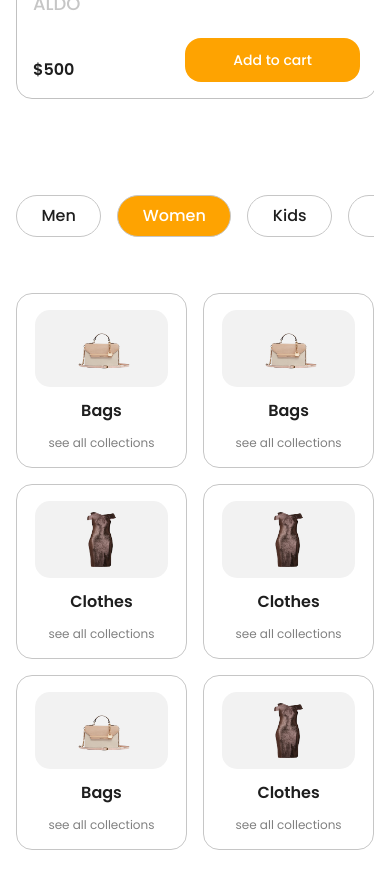
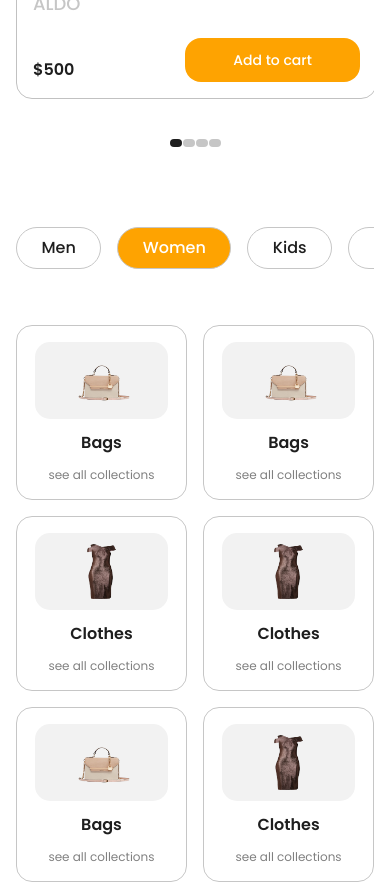
Before and after one commit to matusalab-dev/Gebeya, a Next.js app: page / in a window 390 px wide. Shown: the part 1360-2243 px from the top of the page. Built offline with nearby package versions, Linux system fonts and the light colour scheme.

Commit message:
add UI of slide buttons

```diff
--- a/src/components/BrowseByCategory.jsx
+++ b/src/components/BrowseByCategory.jsx
@@ -34,6 +34,12 @@ const BrowseByCategory = () => {
           );
         })}
       </div>
+      <div className="flex justify-center w-full gap-[1px] mx-auto mt-6 md:hidden">
+        <button className="w-3 h-2 rounded-md bg-light_black"></button>
+        <button className="w-3 h-2 rounded-md bg-grey-200"></button>
+        <button className="w-3 h-2 rounded-md bg-grey-200"></button>
+        <button className="w-3 h-2 rounded-md bg-grey-200"></button>
+      </div>
     </section>
   );
 };
--- a/src/components/ProductGrid.jsx
+++ b/src/components/ProductGrid.jsx
@@ -91,11 +91,19 @@ export const PRODUCTS_INFO = [
 
 const ProductGrid = () => {
   return (
-    <div className="flex gap-4 overflow-x-scroll overscroll-x-contain">
-      {PRODUCTS_INFO.map((product, index) => (
-        <ProductCard key={index} {...product} />
-      ))}
-    </div>
+    <>
+      <div className="flex gap-4 overflow-x-scroll">
+        {PRODUCTS_INFO.map((product, index) => (
+          <ProductCard key={index} {...product} />
+        ))}
+      </div>
+      <div className="flex justify-center w-full gap-[1px] mx-auto mt-6 md:hidden">
+        <button className="w-3 h-2 rounded-md bg-light_black"></button>
+        <button className="w-3 h-2 rounded-md bg-grey-200"></button>
+        <button className="w-3 h-2 rounded-md bg-grey-200"></button>
+        <button className="w-3 h-2 rounded-md bg-grey-200"></button>
+      </div>
+    </>
   );
 };
 
```
